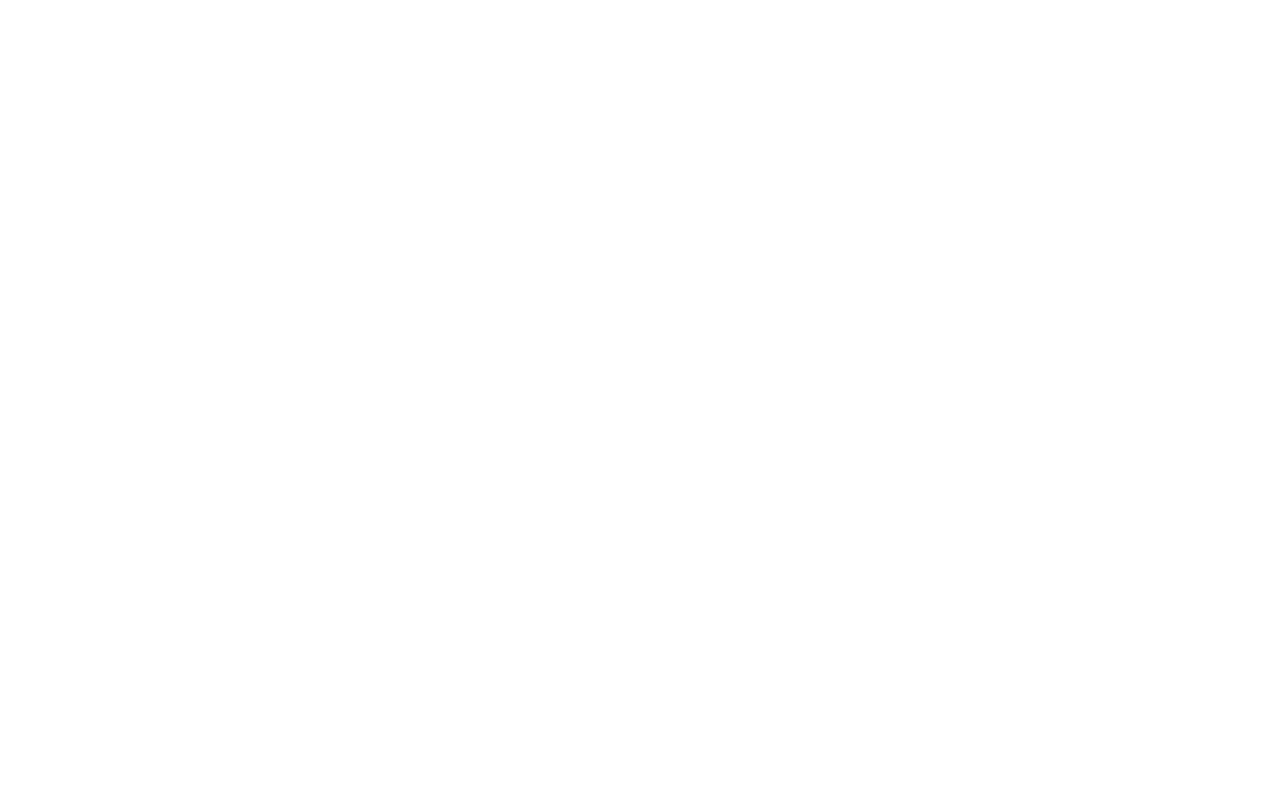
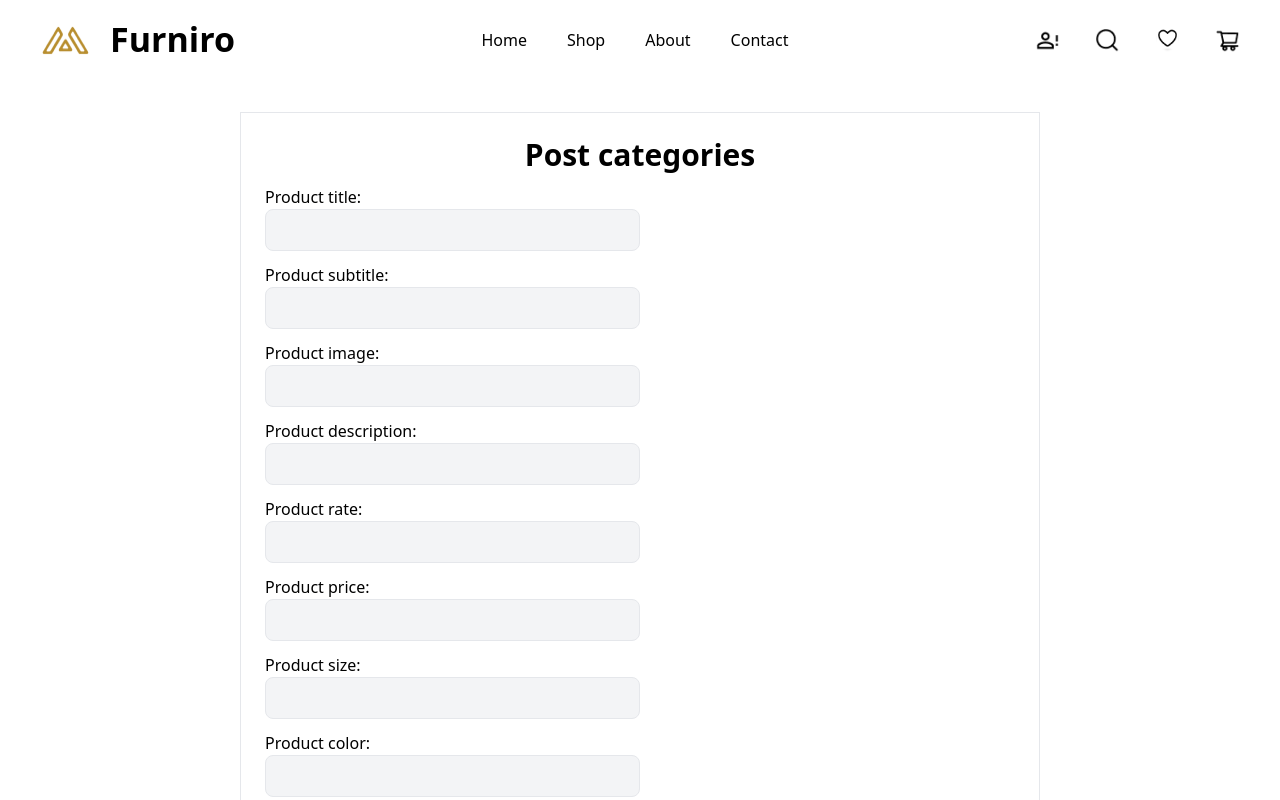
Before and after one commit to Jumanazar04/6-dars, a React (Create React App) app: page /admin in a window 1280 px wide. Before the commit this address had no page. Shown: the top 800 px of the page. Built offline with nearby package versions, Linux system fonts and the light colour scheme.

Commit message:
fix: add news

```diff
--- a/src/App.js
+++ b/src/App.js
@@ -9,10 +9,7 @@ import About from './components/pages/About/About';
 import Contact from './components/pages/Contact/Contact';
 import LoginPage from './components/pages/Login';
 import SingleProduct from './components/pages/SingleProduct';
-
-
-
-
+import Admin from './components/pages/Admin';
 
 function App() {
   return (
@@ -25,6 +22,7 @@ function App() {
             <Route path='/about' element={<About/>}/>
             <Route path='/contact' element={<Contact/>}/>
             <Route path='/products/:id' element={<SingleProduct />}/>
+            <Route path='/admin' element={<Admin />}/>
           </Route>
           <Route path='/login' element={<LoginPage/>}/>
         </Routes>
--- /dev/null
+++ b/src/components/pages/Admin.jsx
@@ -0,0 +1,129 @@
+import axios from 'axios';
+import React, { useState } from 'react';
+import { useNavigate } from 'react-router-dom';
+
+const Admin = () => {
+    const [title, setTitle] = useState('');
+    const [subtitle, setSubtitle] = useState('');
+    const [image, setImage] = useState('');
+    const [description, setDescription] = useState('');
+    const [rate, setRate] = useState('');
+    const [price, setPrice] = useState('');
+    const [size, setSize] = useState('');
+    const [color, setColor] = useState('');
+
+    const navigate = useNavigate()
+
+    const token = localStorage.getItem("auth-token")
+
+    async function handleSubmit(){
+        try {
+            const data = {
+                title: title,
+                subtitle: subtitle,
+                image: image,
+                description: description,
+                rate: rate,
+                price: price,
+                size: size,
+                color: color
+            }
+            const headers = {
+                "Content-Type": 'application/json',
+                Authorization: token,
+            }
+            const response = await axios.post("https://ecommerce-backend-fawn-eight.vercel.app/api/products",
+                data,
+            {
+                headers: headers
+            }
+            )
+            navigate('/')
+            console.log(response);
+        } catch (error) {
+            console.log("Xatolik", error);
+        }
+    }
+    return (
+        <div className='container'>
+            <form  action="#" className='w-2/3 h-auto flex flex-col gap-3 border mx-auto p-6 my-8'>
+                <h1 className='text-3xl font-bold text-center'>Post categories</h1>
+                <label htmlFor="title">
+                    Product title: <br />
+                    <input
+                        id='title'
+                        className='p-2 border bg-gray-100 rounded-lg w-1/2'
+                        value={title}
+                        onChange={(e) => setTitle(e.target.value)}
+                        type="text" />
+                </label>
+                <label htmlFor="subtitle">
+                    Product subtitle: <br />
+                    <input
+                        id='subtitle'
+                        className='p-2 border bg-gray-100 rounded-lg w-1/2'
+                        value={subtitle}
+                        onChange={(e) => setSubtitle(e.target.value)}
+                        type="text" />
+                </label>
+                <label htmlFor="image">
+                    Product image: <br />
+                    <input
+                        id='image'
+                        className='p-2 border bg-gray-100 rounded-lg w-1/2'
+                        value={image}
+                        onChange={(e) => setImage(e.target.value)}
+                        type="text" />
+                </label>
+                <label htmlFor="description">
+                    Product description: <br />
+                    <input
+                        id='description'
+                        className='p-2 border bg-gray-100 rounded-lg w-1/2'
+                        value={description}
+                        onChange={(e) => setDescription(e.target.value)}
+                        type="text" />
+                </label>
+                <label htmlFor="rate">
+                    Product rate: <br />
+                    <input
+                        id='rate'
+                        className='p-2 border bg-gray-100 rounded-lg w-1/2'
+                        value={rate}
+                        onChange={(e) => setRate(e.target.value)}
+                        type="number" />
+                </label>
+                <label htmlFor="price">
+                    Product price: <br />
+                    <input
+                        id='price'
+                        className='p-2 border bg-gray-100 rounded-lg w-1/2'
+                        value={price}
+                        onChange={(e) => setPrice(e.target.value)}
+                        type="text" />
+                </label>
+                <label htmlFor="size">
+                    Product size: <br />
+                    <input
+                        id='size'
+                        className='p-2 border bg-gray-100 rounded-lg w-1/2'
+                        value={size}
+                        onChange={(e) => setSize(e.target.value)}
+                        type="text" />
+                </label>
+                <label htmlFor="color">
+                    Product color: <br />
+                    <input
+                        id='color'
+                        className='p-2 border bg-gray-100 rounded-lg w-1/2'
+                        value={color}
+                        onChange={(e) => setColor(e.target.value)}
+                        type="text" />
+                </label>
+                <button className='py-2 border rounded-lg bg-blue-600 text-white' type='button' onClick={handleSubmit}>Submit</button>
+            </form>
+        </div>
+    );
+}
+
+export default Admin;
```
